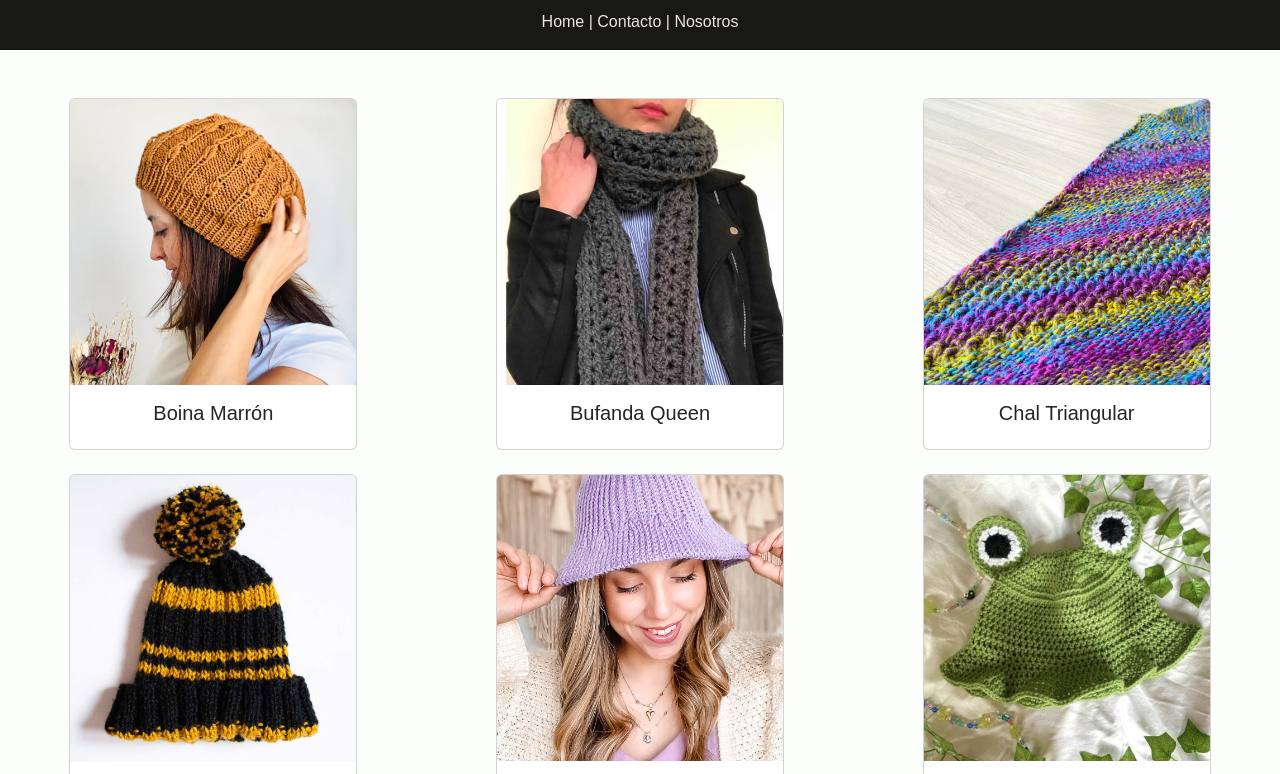
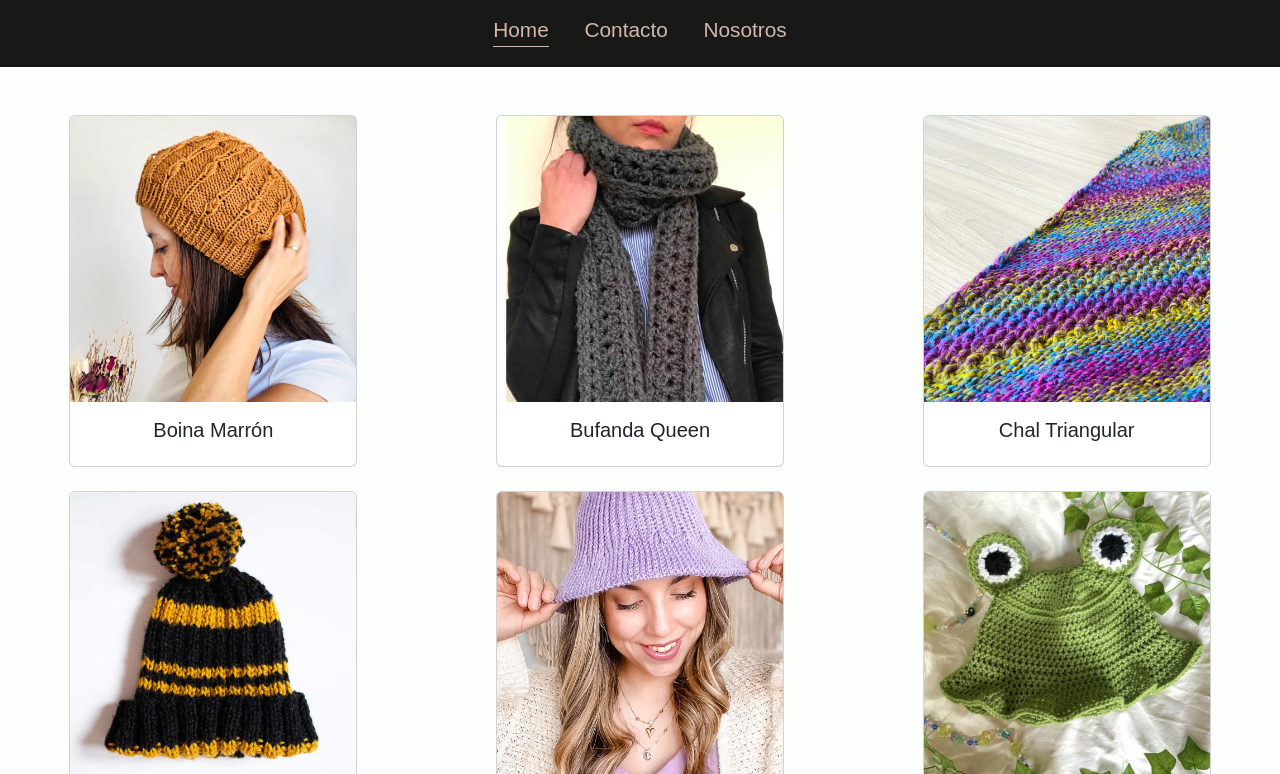
Before and after one commit to LeonelZ99/Proyecto_CaC---Grupo-17, a plain HTML site: page index.html in a window 1280 px wide. Shown: the part 137-911 px from the top of the page. Drawn offline with nearby package versions, Linux system fonts and the light colour scheme.

Commit message:
Se agrega navbar

```diff
--- a/css/global.css
+++ b/css/global.css
@@ -25,17 +25,83 @@ h1  {
   margin: 0;
   padding: 0;
   padding-bottom: 20px;
-  border-bottom: 1px solid #EFE5DC;
+  border-bottom: 1px solid #D0B8AC;
 }
 
 /* Estilos del nav para muestra */
 
 .menu {
+    font-size: 1.3rem;
     text-align: center;
     margin: 0;
     padding: 2vh 0;
-    color: #EFE5DC;
 }
+
+.menu ul {
+    list-style-type: none;
+    margin: 0;
+    margin-top: 3px;
+    margin-bottom: 3px;
+    padding: 0;
+    overflow: hidden;
+  }
+
+  .menu li {
+
+    display: inline-block;
+    padding-top: 1px;
+    padding-bottom: 1px;
+    padding-left: 15px;
+    padding-right: 15px;
+
+  }
+
+  .menu li a {
+    display: block;
+    color: #D0B8AC;
+    /* text-align: center; */
+
+   /*  padding: 2px 15px; */
+    /* padding: 3px 17px; */
+    text-decoration: none;
+  }
+
+  .active {
+
+  /*   padding-top: 3px;
+    padding-bottom: 3px;
+    padding-left: 15px;
+    padding-right: 15px; */
+   /*  padding: 2px 15px; */
+    border-bottom: 1px solid;
+    border-color:#D0B8AC;
+}
+
+
+  .menu li a:hover {
+
+   /*  padding-top: 3px;
+    padding-bottom: 3px;
+    padding-left: 15px;
+    padding-right: 15px; */
+   /*  padding: 2px 15px; */
+    border-bottom: 1px solid;
+    border-color:#D0B8AC;
+
+}
+
+
+
+/* .menu span {
+
+    color:#FBFEFB;
+} */
+
+/* .menu:hover {
+
+    color:  #FBFEFB;
+
+} */
 
 /* Estilos del contenido */
 
@@ -68,6 +134,6 @@ footer {
 
 .content-footer > :first-child {
 
-    border-bottom: 1px solid #EFE5DC;
+    border-bottom: 1px solid #D0B8AC;
 
 }
--- a/index.html
+++ b/index.html
@@ -19,7 +19,11 @@
                 La paciencia de la araña
             </h1>
             <div class="menu">
-                Home | Contacto | Nosotros
+                <ul>
+                    <li><a class="active" href="#home">Home</a></li>
+                    <li><a href="#contacto">Contacto</a></li>
+                    <li><a href="#nosotros">Nosotros</a></li>
+                </ul>
             </div>
 
         </header>
```
